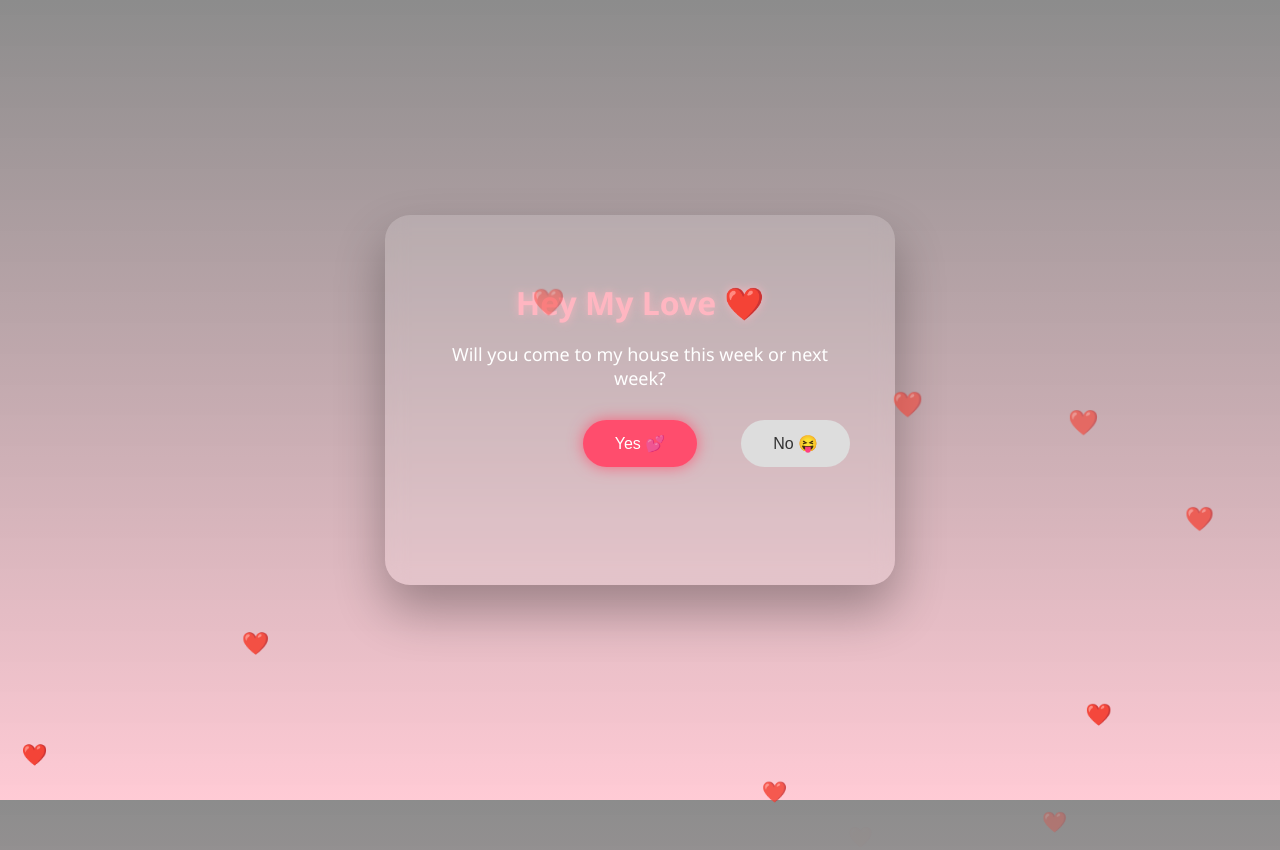
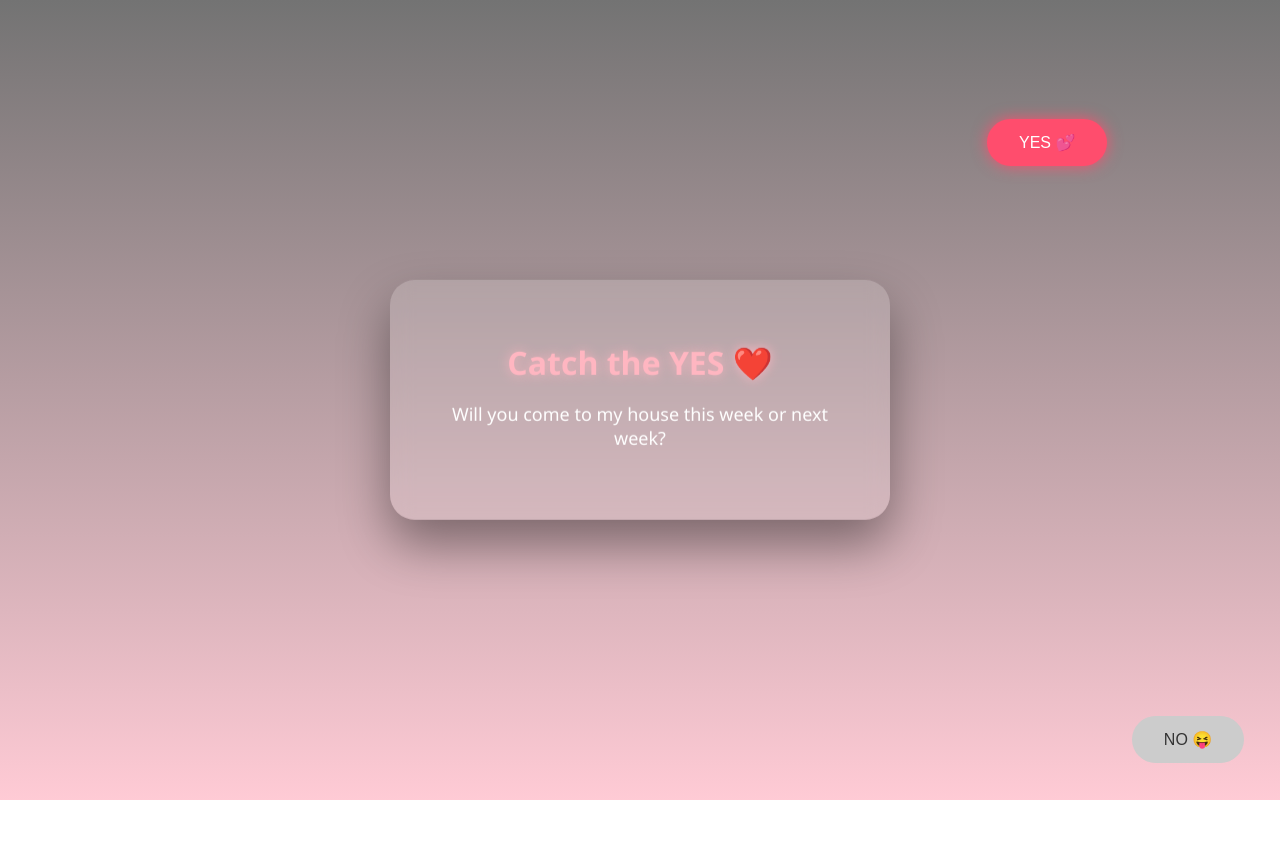
Before and after one commit to Dinesh097/webpage2, a plain HTML site: page index.html in a window 1280 px wide. After the commit the page ends 800 px from the top, so only its background shows below. Drawn offline with Linux system fonts and the light colour scheme.

Commit message:
Change game title and update styling elements

```diff
--- a/index.html
+++ b/index.html
@@ -2,7 +2,7 @@
 <html lang="en">
 <head>
 <meta charset="UTF-8">
-  <title>For My Love ❤️</title>
+<title>Catch the Yes ❤️</title>
 
 <style>
   body {
@@ -10,38 +10,33 @@
     height: 100vh;
     font-family: 'Segoe UI', sans-serif;
     background:
-        linear-gradient(rgba(0,0,0,0.45), rgba(255,105,135,0.35)),
+      linear-gradient(rgba(0,0,0,0.55), rgba(255,105,135,0.35)),
       url("FDBF478A-897E-44BB-B360-F838C5E45A88.jpeg");
     background-size: cover;
     background-position: center;
-      display: flex;
-      justify-content: center;
-      align-items: center;
-      text-align: center;
+    overflow: hidden;
     color: white;
-      overflow: hidden;
   }
 
-    .card {
-      background: rgba(255, 255, 255, 0.15);
+  .game-box {
+    position: absolute;
+    top: 50%;
+    left: 50%;
+    transform: translate(-50%, -50%);
+    background: rgba(255,255,255,0.15);
     backdrop-filter: blur(10px);
-      padding: 45px;
+    padding: 40px;
     border-radius: 25px;
-      box-shadow: 0 25px 50px rgba(0,0,0,0.3);
+    text-align: center;
+    width: 90%;
     max-width: 420px;
-      width: 90%;
-      animation: fadeIn 1.5s ease;
-    }
-
-    @keyframes fadeIn {
-      from { opacity: 0; transform: translateY(20px); }
-      to { opacity: 1; transform: translateY(0); }
+    box-shadow: 0 25px 50px rgba(0,0,0,0.4);
   }
 
   h1 {
     color: #ffb6c1;
-      margin-bottom: 15px;
-      text-shadow: 0 0 10px rgba(255,182,193,0.8);
+    text-shadow: 0 0 12px rgba(255,182,193,0.9);
+    margin-bottom: 10px;
   }
 
   p {
@@ -49,114 +44,115 @@
     margin-bottom: 30px;
   }
 
-    .buttons {
-      position: relative;
-      height: 120px;
-    }
-
   button {
     padding: 14px 32px;
-      font-size: 16px;
     border: none;
     border-radius: 30px;
+    font-size: 16px;
     cursor: pointer;
-      transition: all 0.3s ease;
+    position: absolute;
+    transition: transform 0.2s ease;
   }
 
   #yesBtn {
     background: #ff4d6d;
     color: white;
-      box-shadow: 0 0 15px rgba(255,77,109,0.8);
-    }
-
-    #yesBtn:hover {
-      transform: scale(1.15);
-      box-shadow: 0 0 25px rgba(255,77,109,1);
+    box-shadow: 0 0 15px rgba(255,77,109,0.9);
   }
 
   #noBtn {
-      background: #ddd;
+    background: #ccc;
     color: #333;
-      position: absolute;
-      right: 0;
   }
 
-    .message {
+  .win-screen {
     display: none;
-      font-size: 20px;
-      margin-top: 25px;
+    font-size: 22px;
+    font-weight: bold;
     color: #ffd1dc;
-      font-weight: bold;
-      text-shadow: 0 0 10px rgba(255,182,193,0.8);
+    text-shadow: 0 0 15px rgba(255,182,193,1);
   }
 
-    /* Floating hearts */
   .heart {
     position: absolute;
-      bottom: -50px;
-      font-size: 20px;
-      animation: floatUp 6s infinite ease-in;
-      opacity: 0.8;
+    font-size: 22px;
+    animation: floatUp 5s linear infinite;
   }
 
   @keyframes floatUp {
-      0% {
-        transform: translateY(0) scale(1);
-        opacity: 0;
+    from {
+      transform: translateY(0);
+      opacity: 1;
     }
-      20% { opacity: 1; }
-      100% {
-        transform: translateY(-110vh) scale(1.5);
+    to {
+      transform: translateY(-120vh);
       opacity: 0;
     }
   }
 </style>
 </head>
+
 <body>
 
-  <div class="card">
-    <h1>Hey My Love ❤️</h1>
+<div class="game-box" id="gameBox">
+  <h1>Catch the YES ❤️</h1>
   <p>Will you come to my house this week or next week?</p>
-
-    <div class="buttons">
-      <button id="yesBtn">Yes 💕</button>
-      <button id="noBtn">No 😝</button>
 </div>
 
-    <div class="message" id="message">
+<button id="yesBtn">YES 💕</button>
+<button id="noBtn">NO 😝</button>
+
+<div class="game-box win-screen" id="winScreen">
+  🎉 YOU WON MY HEART 🎉<br><br>
   I’m sorry for winning the game 😭<br>
   I’ll let you win all the games 🎮❤️
 </div>
-  </div>
 
 <script>
+  const yesBtn = document.getElementById("yesBtn");
   const noBtn = document.getElementById("noBtn");
-    const yesBtn = document.getElementById("yesBtn");
-    const message = document.getElementById("message");
+  const winScreen = document.getElementById("winScreen");
+  const gameBox = document.getElementById("gameBox");
 
-    noBtn.addEventListener("mouseover", () => {
-      const x = Math.random() * 250;
-      const y = Math.random() * 80;
-      noBtn.style.transform = `translate(${x}px, ${y}px)`;
+  function moveYes() {
+    const x = Math.random() * (window.innerWidth - 120);
+    const y = Math.random() * (window.innerHeight - 60);
+    yesBtn.style.left = x + "px";
+    yesBtn.style.top = y + "px";
+  }
+
+  function moveNo() {
+    const x = Math.random() * (window.innerWidth - 120);
+    const y = Math.random() * (window.innerHeight - 60);
+    noBtn.style.left = x + "px";
+    noBtn.style.top = y + "px";
+  }
+
+  moveYes();
+  moveNo();
+
+  yesBtn.addEventListener("mouseover", moveYes);
+  noBtn.addEventListener("mouseover", moveNo);
+
+  yesBtn.addEventListener("click", () => {
+    yesBtn.style.display = "none";
+    noBtn.style.display = "none";
+    gameBox.style.display = "none";
+    winScreen.style.display = "block";
+    startHearts();
   });
 
-    yesBtn.addEventListener("click", () => {
-      message.style.display = "block";
-      yesBtn.style.display = "none";
-      noBtn.style.display = "none";
-    });
-
-    // Create floating hearts
+  function startHearts() {
     setInterval(() => {
       const heart = document.createElement("div");
       heart.className = "heart";
       heart.innerHTML = "❤️";
       heart.style.left = Math.random() * 100 + "vw";
-      heart.style.animationDuration = (4 + Math.random() * 3) + "s";
+      heart.style.bottom = "0";
       document.body.appendChild(heart);
-
-      setTimeout(() => heart.remove(), 7000);
-    }, 500);
+      setTimeout(() => heart.remove(), 5000);
+    }, 300);
+  }
 </script>
 
 </body>
```
Lines whose indentation alone changed are shown as unchanged.
